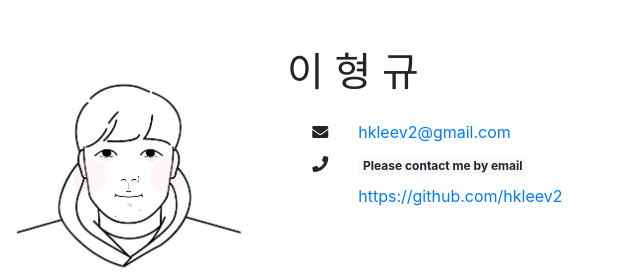
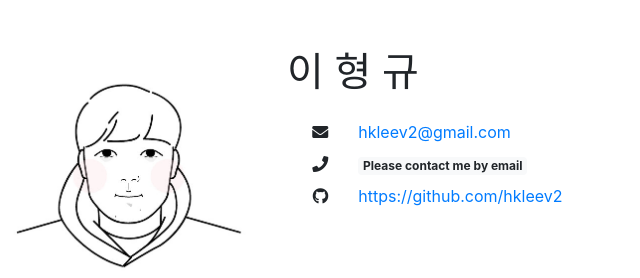
Before and after one commit to hkleev2/hkleev2.github.io, a plain HTML site: page index.html in a window 1280 px wide. Shown: the top 278 px of the page, 83-723 px from the left. Drawn offline with nearby package versions, Linux system fonts and the light colour scheme.

Commit message:
git hub 아이콘 수정

```diff
--- a/index.html
+++ b/index.html
@@ -48,7 +48,7 @@
                         </div>
                         <div class="row pb-2">
                             <div class="col-1 text-right">
-                                <i class="fa fa-github" aria-hidden="true"></i>
+                                <i class="fab fa-github"></i>
                             </div>
                             <div class="col-auto">
                                 <a href="https://github.com/hkleev2" target="_blank">https://github.com/hkleev2</a>
```
